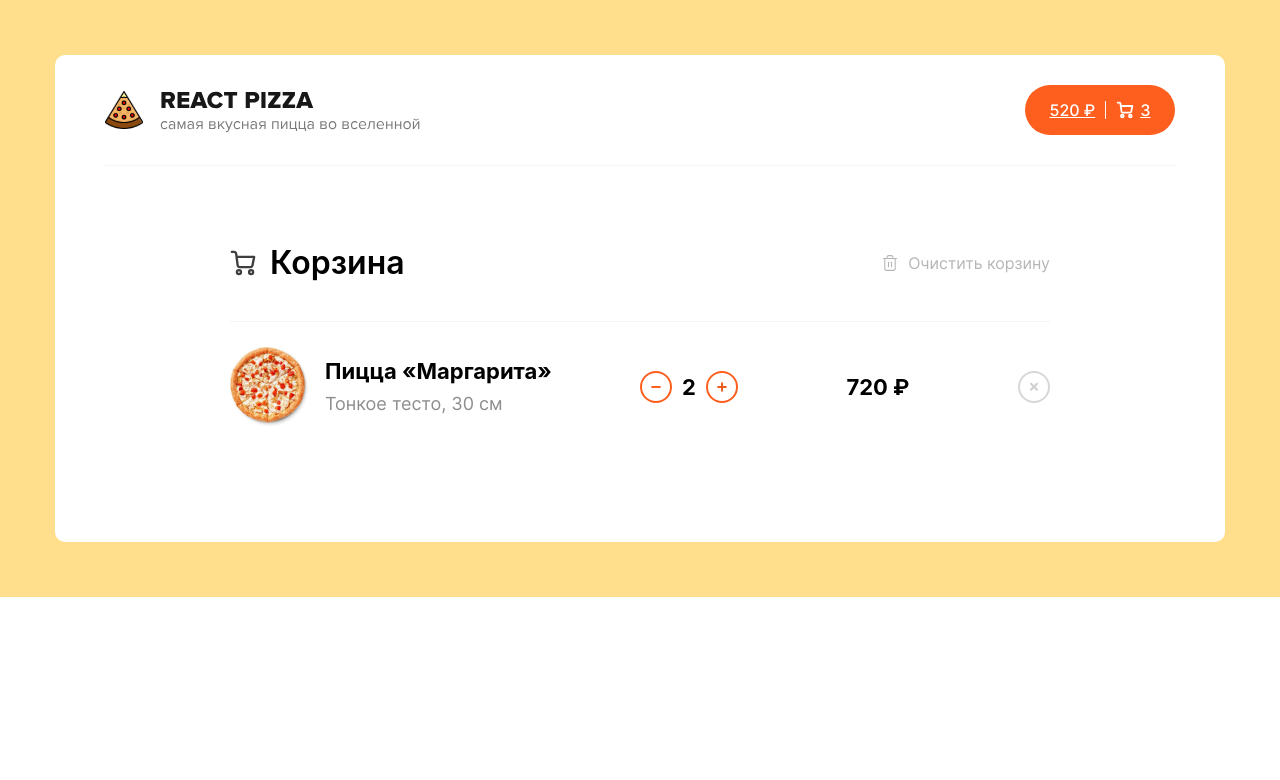
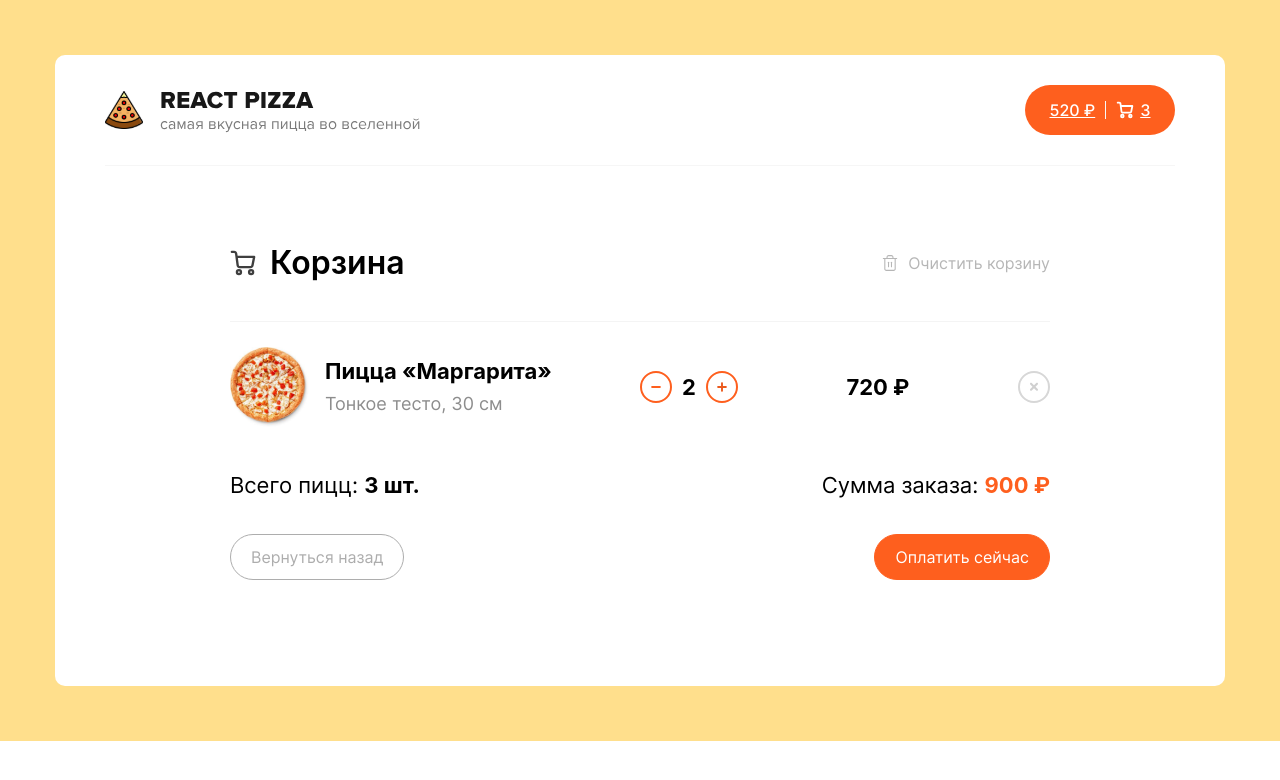
Before and after one commit to Keller108/react-pizza-v2, a React (Create React App) app: page /cart in a window 1280 px wide. Shown: the top 780 px of the page. Built offline with nearby package versions, Linux system fonts and the light colour scheme; a web font is replaced by a local one.

Commit message:
Доработана страница "/cart"

```diff
--- a/src/app/App.tsx
+++ b/src/app/App.tsx
@@ -16,7 +16,7 @@ function App() {
                     <Header />
                     <Routes>
                         <Route path="/" element={<Main />} />
-                        <Route path="cart" element={<Cart />} />
+                        <Route path="/cart" element={<Cart />} />
                     </Routes>
                 </div>
             </div>
--- a/src/pages/Cart/Cart.css
+++ b/src/pages/Cart/Cart.css
@@ -54,3 +54,58 @@
     margin: 0;
     box-sizing: border-box;
 }
+
+.cart__total-wrapper {
+    display: flex;
+    flex-direction: row;
+    align-items: center;
+    justify-content: space-between;
+    margin: 0;
+    padding: 0;
+    box-sizing: border-box;
+    font-size: 22px;
+    font-weight: normal;
+    line-height: 1;
+}
+
+.cart__total-amount {
+    font-weight: bold;
+}
+
+.cart__total-price {
+    font-weight: bold;
+    color: #FE5F1E;
+}
+
+.cart__action-container {
+    display: flex;
+    flex-direction: row;
+    align-items: center;
+    justify-content: space-between;
+    padding: 0;
+    list-style-type: none;
+}
+
+.cart__action-btn {
+    border-radius: 30px;
+    outline: none;
+    border-style: solid;
+    border-width: 1px;
+    padding: 14px 20px;
+    font-size: 16px;
+    font-weight: normal;
+    line-height: 1;
+    background-color: unset;
+    cursor: pointer;
+}
+
+.cart__go-back-btn {
+    border-color: #adadad;
+    color: #adadad;
+}
+
+.cart__purchase-btn {
+    border-color: #FE5F1E;
+    color: white;
+    background-color: #FE5F1E;
+}
--- a/src/pages/Cart/Cart.tsx
+++ b/src/pages/Cart/Cart.tsx
@@ -15,6 +15,18 @@ export function Cart() {
             <ul className="cart__item-container">
                 <CartItem />
             </ul>
+            <div className="cart__total-wrapper">
+                <p>Всего пицц: <span className="cart__total-amount">3 шт.</span></p>
+                <p>Сумма заказа: <span className="cart__total-price">900 ₽</span></p>
+            </div>
+            <ul className="cart__action-container">
+                <li className="cart__action-item">
+                    <button className="cart__action-btn cart__go-back-btn">Вернуться назад</button>
+                </li>
+                <li className="cart__action-item">
+                    <button className="cart__action-btn cart__purchase-btn">Оплатить сейчас</button>
+                </li>
+            </ul>
         </main>
     )
 }
```
